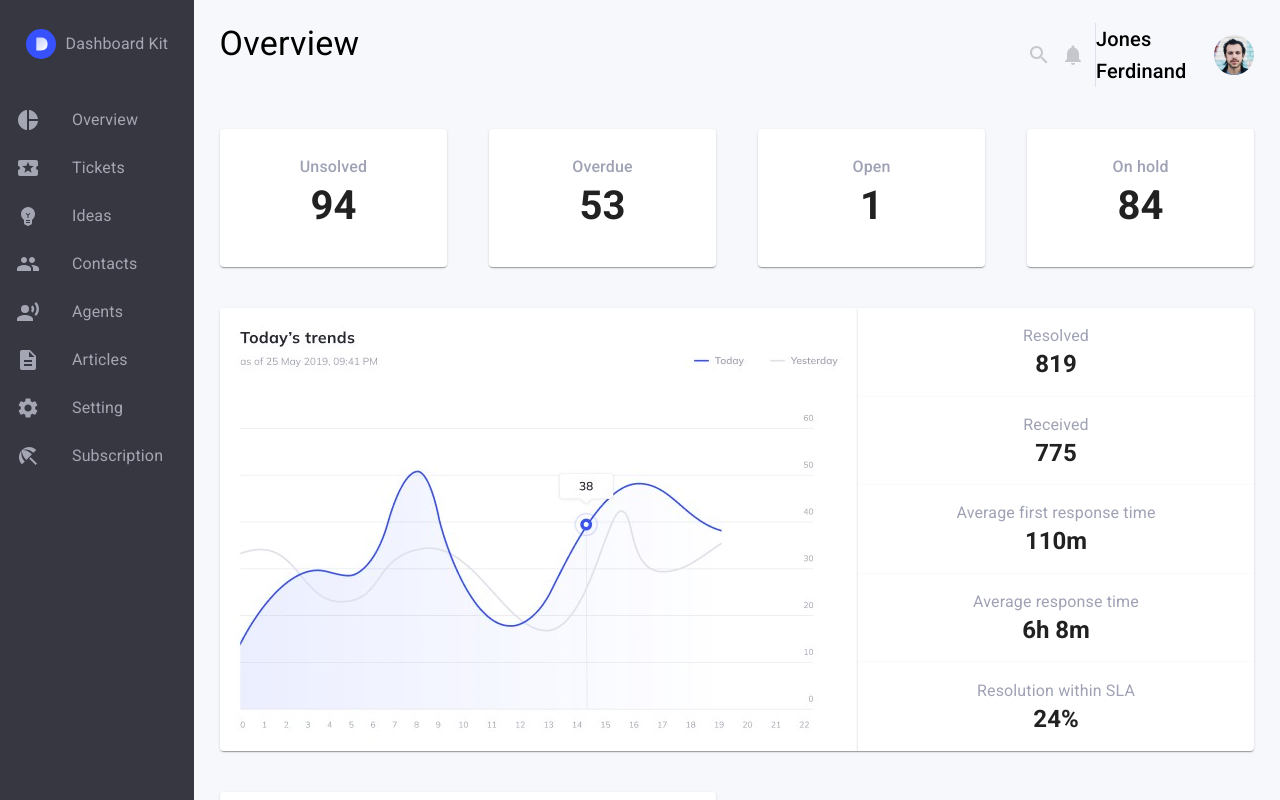
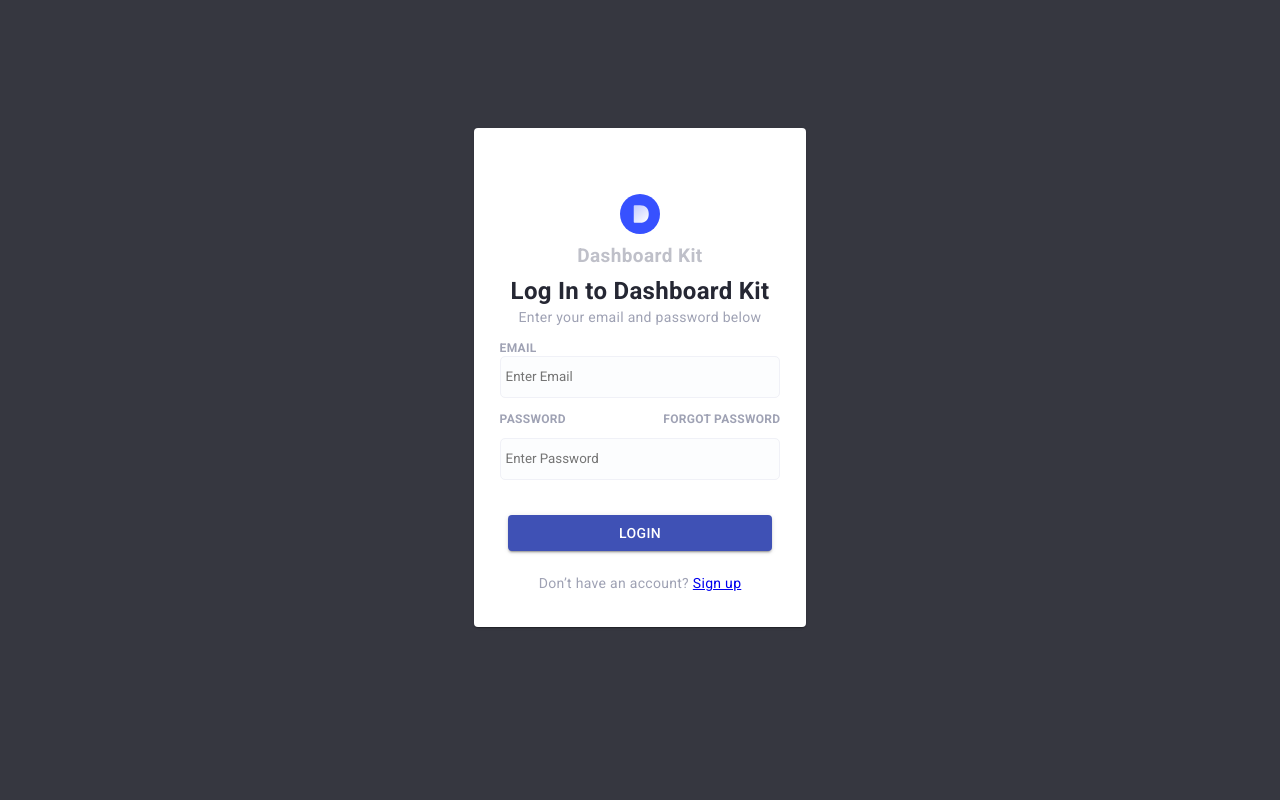
Before and after one commit to lets-code-vinay/cogncise-assignment, a React (Create React App) app: page / in a window 1280 px wide. Shown: the top 800 px of the page. Built offline with nearby package versions, Linux system fonts and the light colour scheme.

Commit message:
added routes

```diff
--- a/src/App.js
+++ b/src/App.js
@@ -11,7 +11,8 @@
     <>
       <BrowserRouter>
         <Routes>
-          <Route exact path="/" element={<Homepage />} />
+          <Route exact path="/homepage" element={<Homepage />} />
+          <Route exact path="/" element={<Login />} />
           <Route exact path="/login" element={<Login />} />
           <Route exact path="/tickets" element={<Tickets />} />
         </Routes>
--- a/src/Views/Login/index.jsx
+++ b/src/Views/Login/index.jsx
@@ -1,5 +1,6 @@
 import React from "react";
 import axios from "axios";
+import { useNavigate } from "react-router-dom";
 
 import {
   makeStyles,
@@ -115,14 +116,13 @@
 
 const Login = () => {
   const classes = useStyle();
+  const navigate = useNavigate();
 
   const [email, setEmail] = React.useState("");
   const [password, setPassword] = React.useState("");
   const [showLoader, setLoader] = React.useState(false);
 
   const handleLogin = () => {
-    console.log("data", email, password);
-
     try {
       setLoader(true);
 
@@ -132,6 +132,8 @@
           if (status == 200) {
             localStorage.setItem("token", data?.token);
             setLoader(false);
+
+            navigate("/homepage");
           }
         })
         .catch((error) => console.error(error));
```
